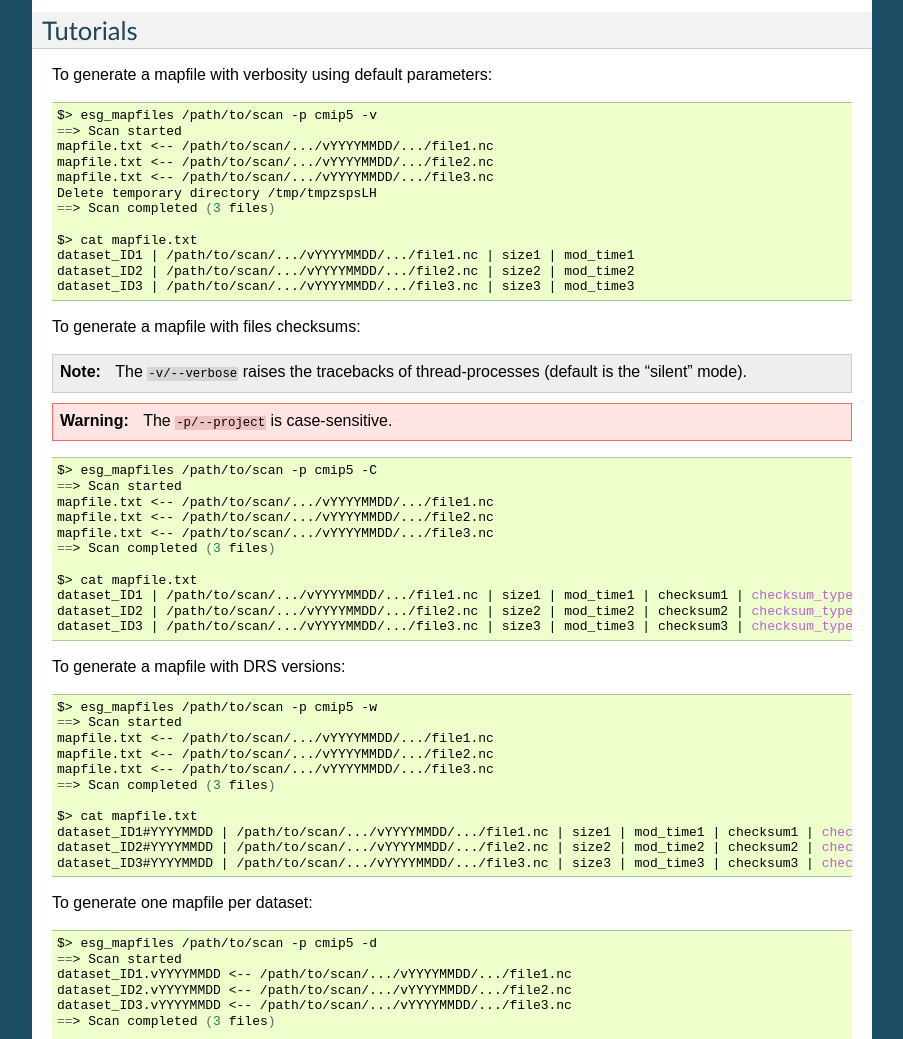
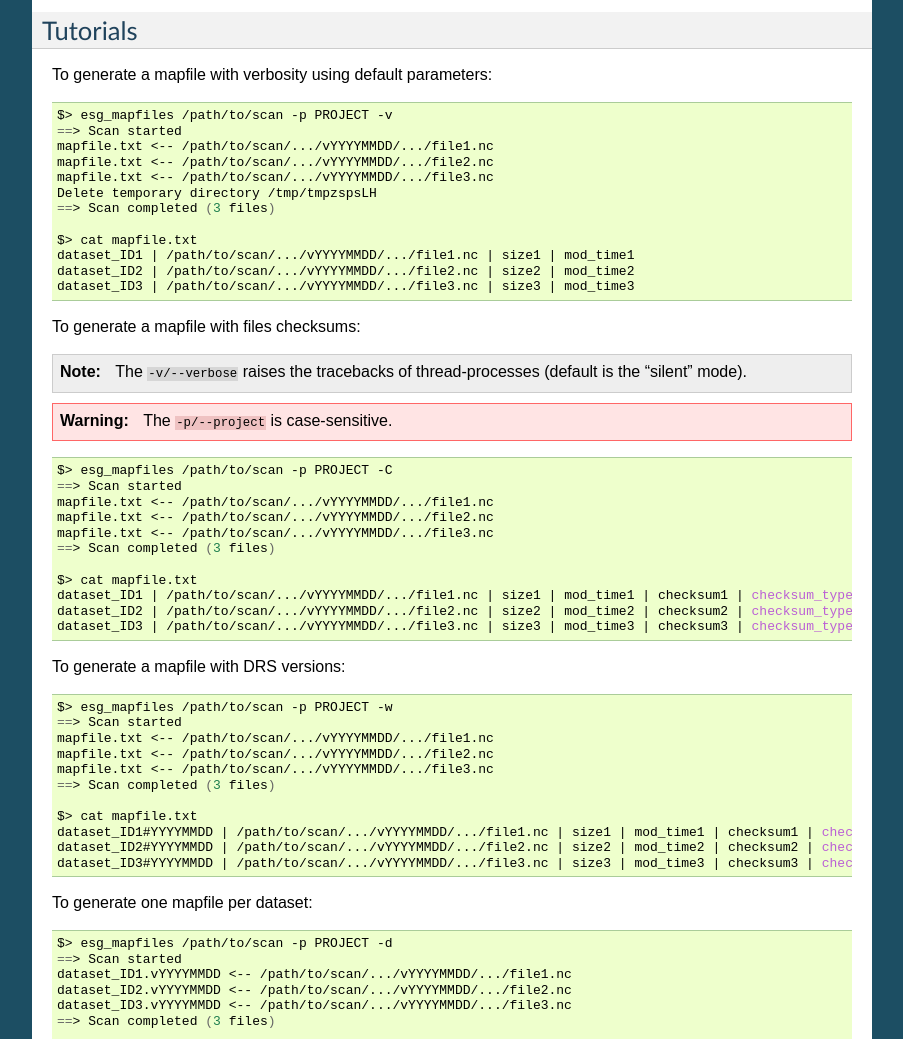
Before and after one commit to ESGF/esgf-prepare, a Sphinx documentation site: the page built from docs/usage.rst, in a window 1280 px wide and 1400 px high, scrolled down 714 px. Shown: the part 152-1191 px from the top of the window, without its empty margins (198-1101 px from the left). Built offline with Sphinx 7.4.7, drawn with Linux system fonts in a browser that asks for light colours; some of the changed text lies outside the part shown.

Commit message:
Doc update

```diff
--- a/docs/synopsis.rst
+++ b/docs/synopsis.rst
@@ -47,7 +47,7 @@ Features
    You can choose to include the DRS version into each dataset ID. This is compatible with the `ESG-F <http://pcmdi9.llnl.gov/>`_ 2.0 release and leads to a full-slave behaviour of the `ESG-F publisher <https://github.com/ESGF/esg-publisher>`_. With this mapfile syntax the ``--new-version`` option of the publisher command-lines is deprecated.
 
 **Developer's entry point**
-  ``esg_mapfiles`` can be imported and call in your own scripts. Just pass a dictionnary with your flags to the ``run(job={})`` function (see :ref:`autodoc`).
+  ``esg_mapfiles`` can be imported and called in your own scripts. Just pass a dictionnary with your flags to the ``run(job={})`` function (see :ref:`autodoc`).
 
 **Useful configuration file**
   All projects definitions (DRS, facets) are centralized into one INI configuration file in a simplier way than the ``esg.ini`` file on `ESG-F <http://pcmdi9.llnl.gov/>`_ nodes.
--- a/docs/usage.rst
+++ b/docs/usage.rst
@@ -62,7 +62,7 @@ To generate a mapfile with verbosity using default parameters:
 
 .. code-block:: bash
 
-   $> esg_mapfiles /path/to/scan -p cmip5 -v
+   $> esg_mapfiles /path/to/scan -p PROJECT -v
    ==> Scan started
    mapfile.txt <-- /path/to/scan/.../vYYYYMMDD/.../file1.nc
    mapfile.txt <-- /path/to/scan/.../vYYYYMMDD/.../file2.nc
@@ -83,7 +83,7 @@ To generate a mapfile with files checksums:
 
 .. code-block:: bash
 
-   $> esg_mapfiles /path/to/scan -p cmip5 -C
+   $> esg_mapfiles /path/to/scan -p PROJECT -C
    ==> Scan started
    mapfile.txt <-- /path/to/scan/.../vYYYYMMDD/.../file1.nc
    mapfile.txt <-- /path/to/scan/.../vYYYYMMDD/.../file2.nc
@@ -99,7 +99,7 @@ To generate a mapfile with DRS versions:
 
 .. code-block:: bash
 
-   $> esg_mapfiles /path/to/scan -p cmip5 -w
+   $> esg_mapfiles /path/to/scan -p PROJECT -w
    ==> Scan started
    mapfile.txt <-- /path/to/scan/.../vYYYYMMDD/.../file1.nc
    mapfile.txt <-- /path/to/scan/.../vYYYYMMDD/.../file2.nc
@@ -115,7 +115,7 @@ To generate one mapfile per dataset:
 
 .. code-block:: bash
 
-   $> esg_mapfiles /path/to/scan -p cmip5 -d
+   $> esg_mapfiles /path/to/scan -p PROJECT -d
    ==> Scan started
    dataset_ID1.vYYYYMMDD <-- /path/to/scan/.../vYYYYMMDD/.../file1.nc
    dataset_ID2.vYYYYMMDD <-- /path/to/scan/.../vYYYYMMDD/.../file2.nc
@@ -138,13 +138,13 @@ To specify the configuration file:
 
 .. code-block:: bash
 
-   $> esg_mapfiles /path/to/scan -p cmip5 -c /path/to/configfile/config.ini
+   $> esg_mapfiles /path/to/scan -p PROJECT -c /path/to/configfile/config.ini
 
 To use a logfile (the logfile directory is optionnal):
 
 .. code-block:: bash
 
-   $> esg_mapfiles /path/to/scan -p cmip5 -l /path/to/logfile -v
+   $> esg_mapfiles /path/to/scan -p PROJECT -l /path/to/logfile -v
 
    $> cat /path/to/logfile/esgmapfiles-YYYYMMDD-HHMMSS-PID.log
    YYYY/MM/DD HH:MM:SS INFO ==> Scan started
@@ -158,7 +158,7 @@ To generate a mapfile specifying filename and output directory:
 
 .. code-block:: bash
 
-   $> esg_mapfiles /path/to/scan -p cmip5 -o /path/to/mapfile -m mymapfile.txt
+   $> esg_mapfiles /path/to/scan -p PROJECT -o /path/to/mapfile -m mymapfile.txt
    ==> Scan started
    mymapfile.txt <-- /path/to/scan/.../vYYYYMMDD/.../file1.nc
    mymapfile.txt <-- /path/to/scan/.../vYYYYMMDD/.../file2.nc
@@ -176,7 +176,7 @@ To generate a mapfile walking through *latest* directories only:
 
 .. code-block:: bash
 
-   $> esg_mapfiles /path/to/scan -p cmip5 -L -d -w
+   $> esg_mapfiles /path/to/scan -p PROJECT -L -d -w
    ==> Scan started
    dataset_ID1.latest <-- /path/to/scan/.../latest/.../file1.nc
    dataset_ID2.latest <-- /path/to/scan/.../latest/.../file2.nc
```
Also changed, not shown: other parts of docs/usage.rst (+3 -3 lines).
